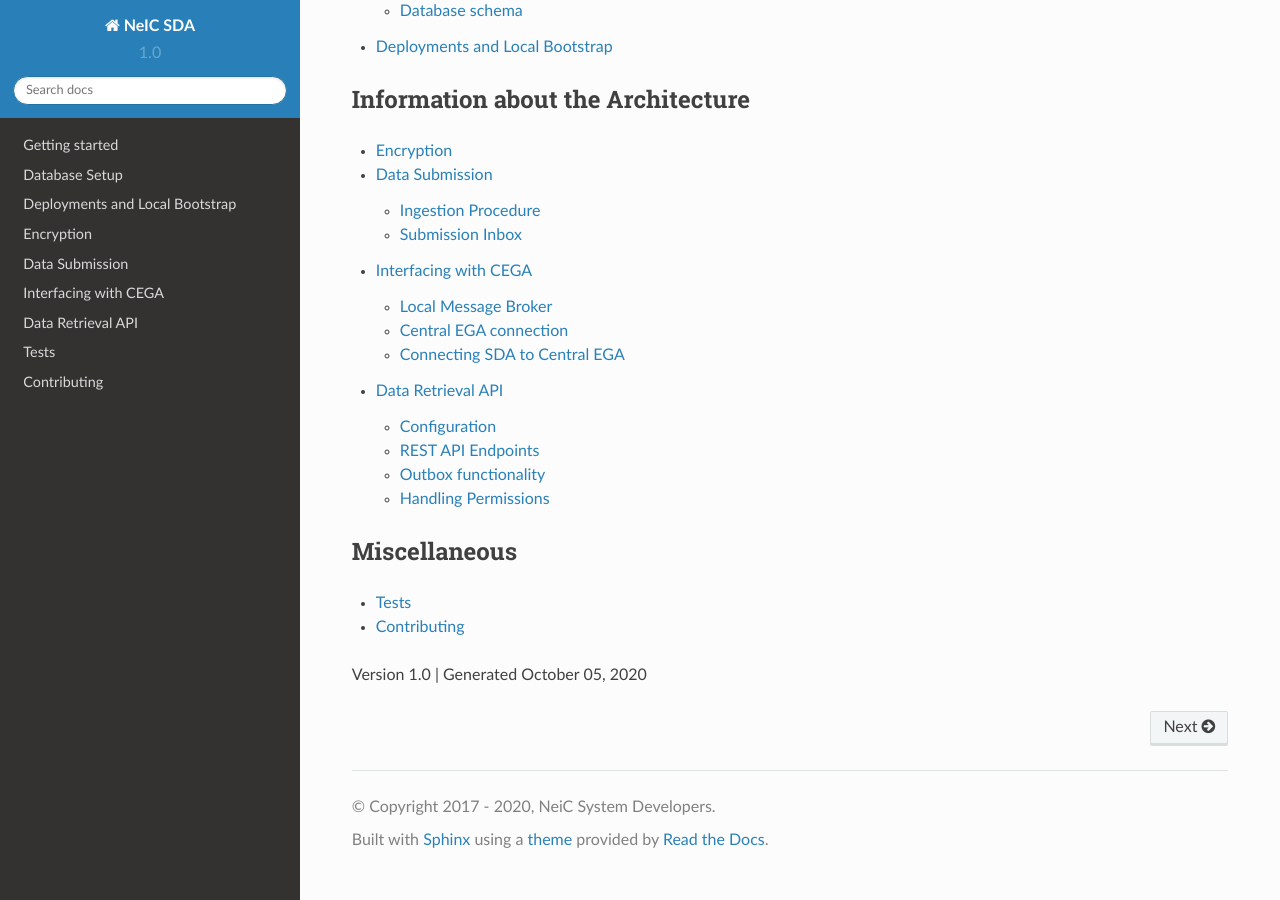
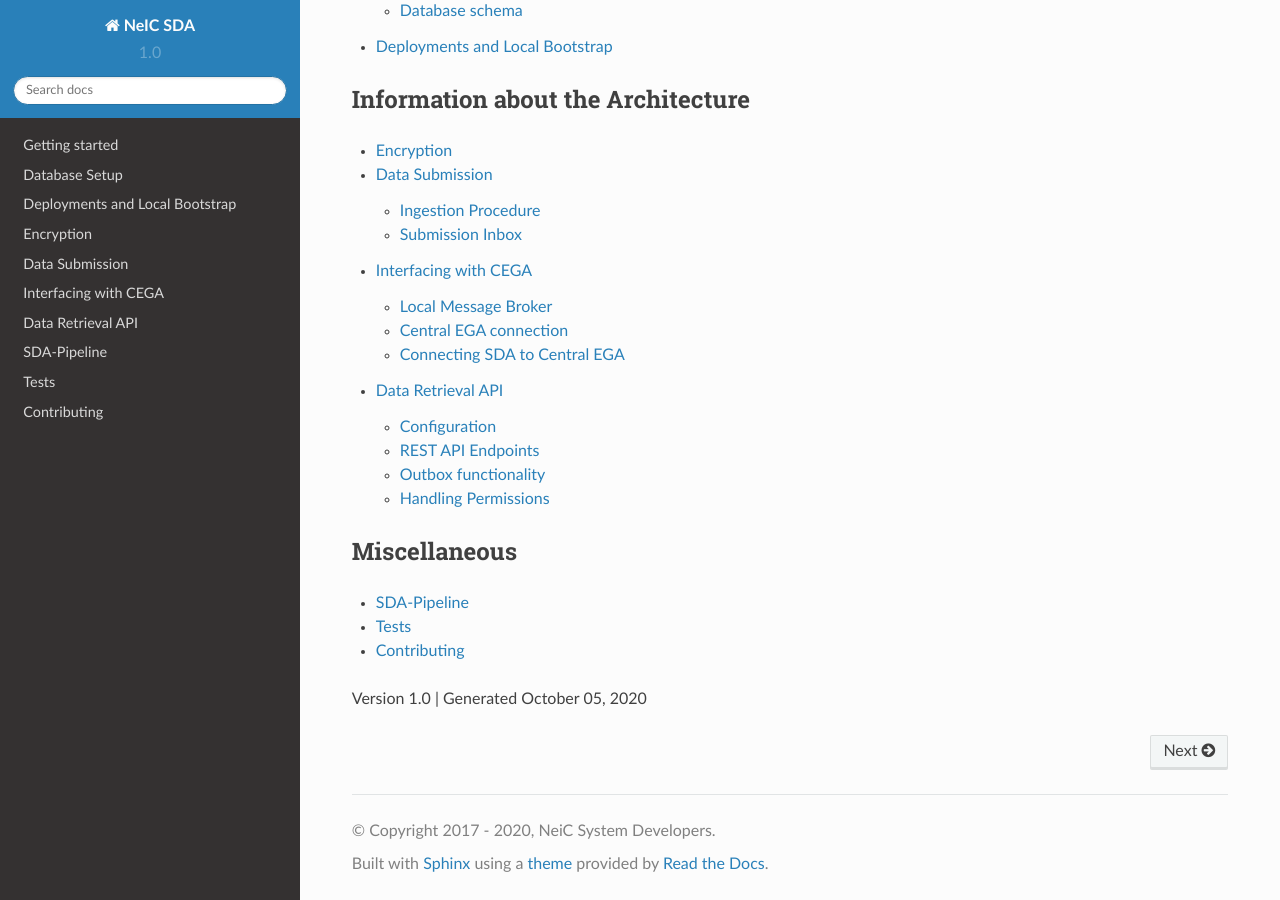
Before and after one commit to neicnordic/neic-sda, a Sphinx documentation site: the page built from docs/index.rst, in a window 1280 px wide and 900 px high, scrolled down 2537 px. Built offline with Sphinx 7.4.7 and the Read the Docs theme 2.0.0, drawn with Linux system fonts in a browser that asks for light colours.

Commit message:
sda-pipeline go docs

```diff
--- a/docs/index.rst
+++ b/docs/index.rst
@@ -95,6 +95,7 @@ Miscellaneous
    :maxdepth: 1
    :name: extra
 
+   SDA-Pipeline              <https://neicnordic.github.io/sda-pipeline/pkg/sda-pipeline/>
    Tests                     <tests>
    Contributing              <https://github.com/neicnordic/neic-sda/blob/master/CONTRIBUTING.md>
 
```
